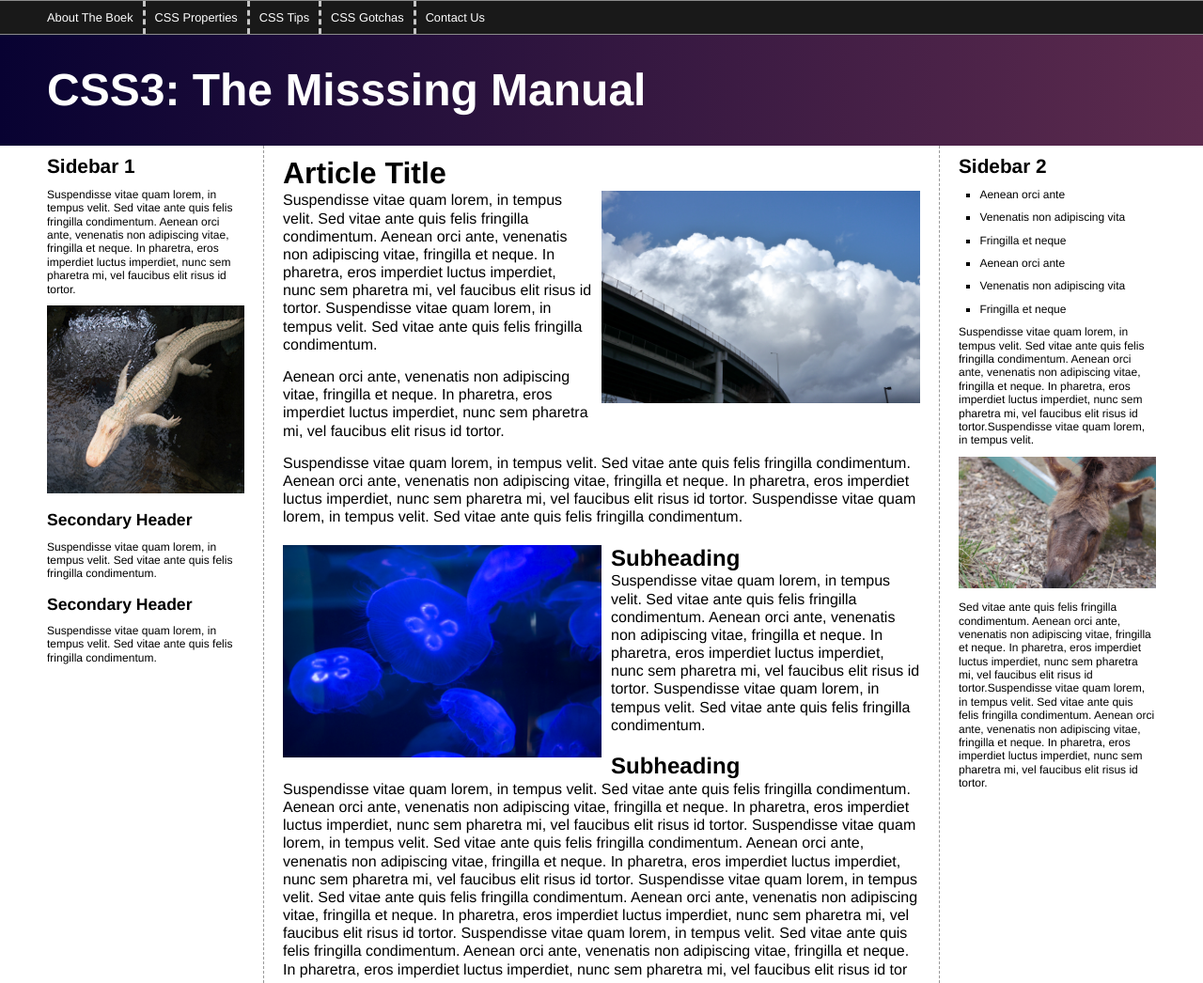
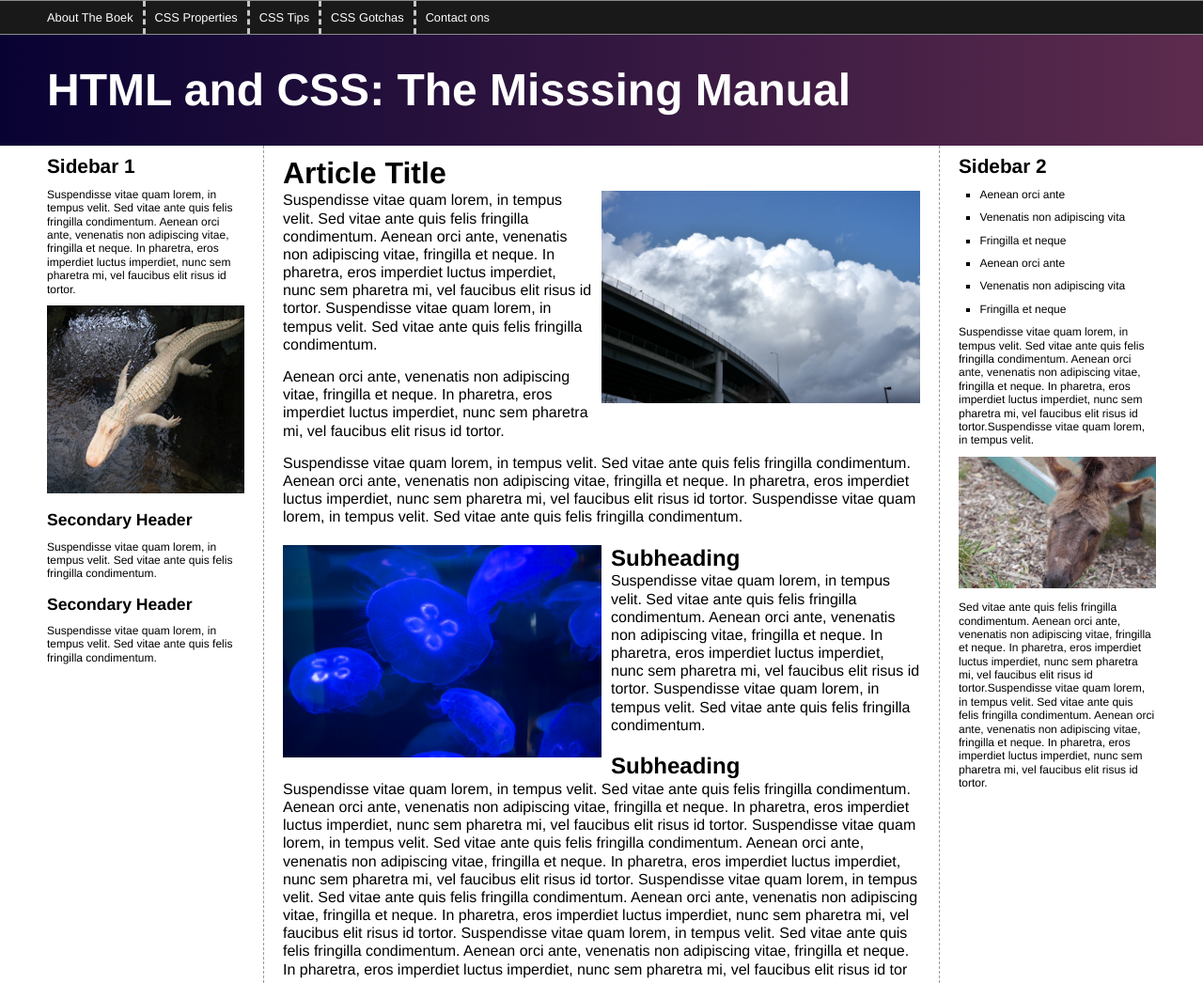
Before and after one commit to spaisuiker/opdr-5git, a plain HTML site: page html/index.html in a window 1280 px wide. Shown: the top 1046 px of the page at 94% size. Drawn offline with Linux system fonts and the light colour scheme.

Commit message:
CSS3 to HTML and CSS

```diff
--- a/html/index.html
+++ b/html/index.html
@@ -16,10 +16,10 @@
             <li><a href="#">CSS Properties</a></li>
             <li><a href="#">CSS Tips</a></li>
             <li><a href="#">CSS Gotchas</a></li>
-            <li><a href="#">Contact Us</a></li>
+            <li><a href="#">Contact ons</a></li>
           </ul>
         </nav>
-        <h1>CSS3: The Misssing Manual</h1>
+        <h1>HTML and CSS: The Misssing Manual</h1>
       </header>
       <div class="contentWrapper">
         <div class="columnWrapper">
```
